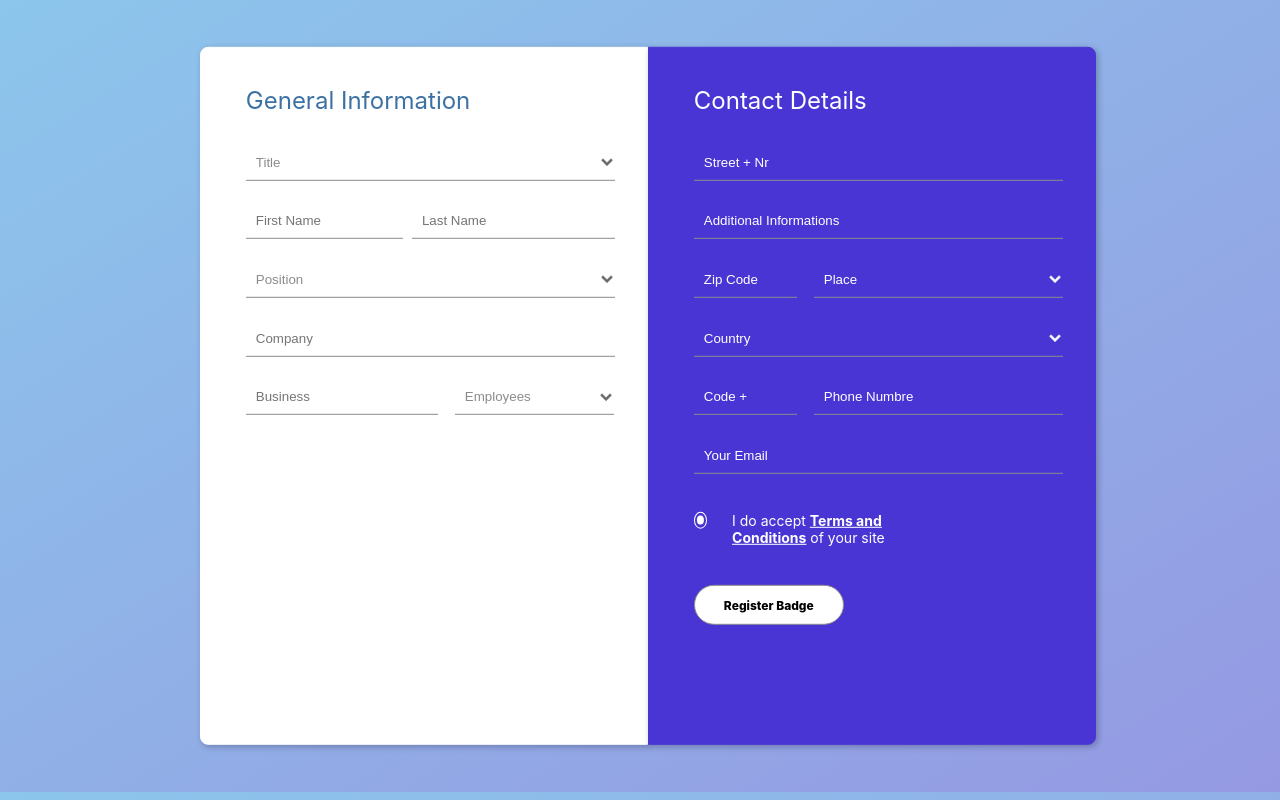
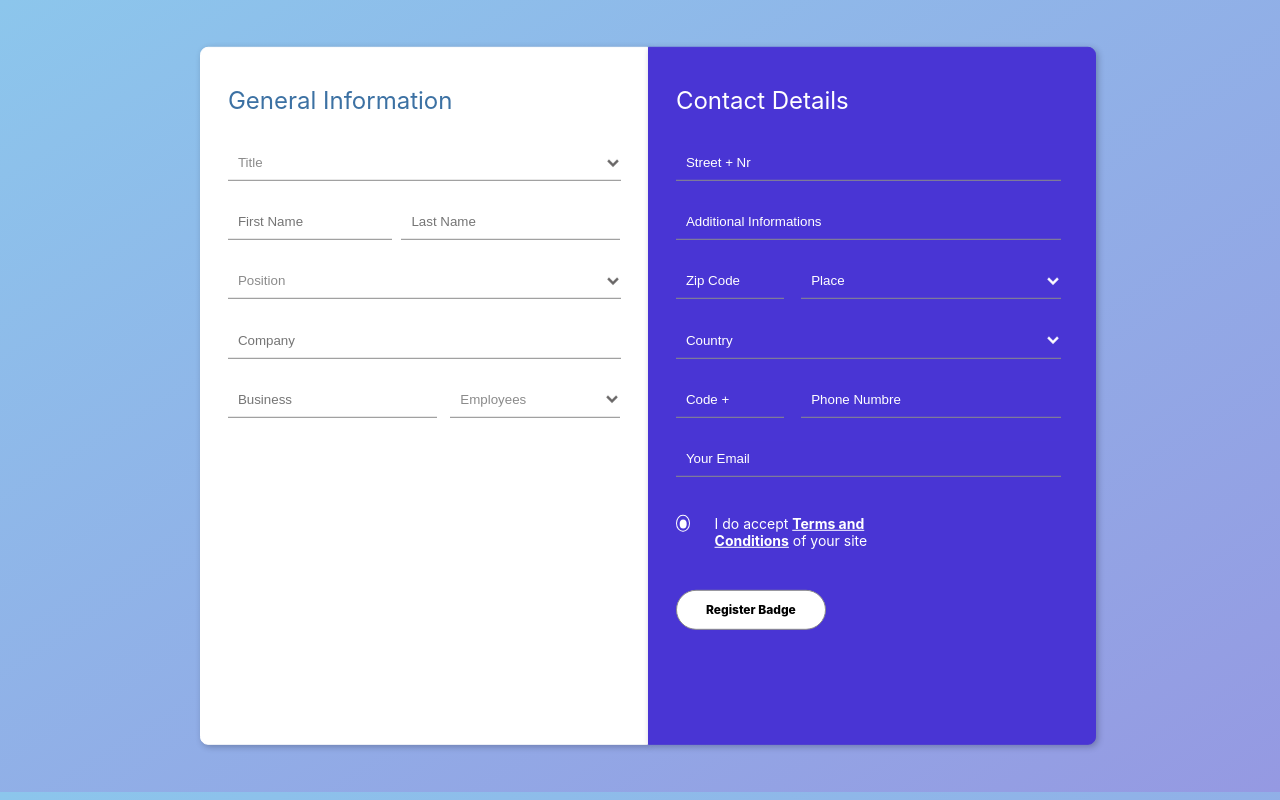
Before and after one commit to Sacre-MBIKU/formulaireHTML, a plain HTML site: page index.html in a window 1280 px wide. Drawn offline with Linux system fonts and the light colour scheme.

Commit message:
Add files via upload

```diff
--- a/css/sectionDetails.css
+++ b/css/sectionDetails.css
@@ -10,7 +10,7 @@
     display: flex;
     flex-direction: column;
     flex-wrap: wrap;
-    padding: 2% 0 0 5%;
+    padding: 2% 0 0 3%;
     box-shadow: 2px 2px 6px #18192b4b;
 
 }
--- a/css/sectioonInformation.css
+++ b/css/sectioonInformation.css
@@ -12,7 +12,7 @@
     display: flex;
     flex-direction: column;
     flex-wrap: wrap;
-    padding: 2% 0 0 5%;
+    padding: 2% 0 0 3%;
     box-shadow: 2px 2px 6px #18192b4b;
 
 }
@@ -25,7 +25,10 @@
 
 section#Information > h1,  section#Information > div{
     margin-bottom: 2.8%;
+    margin-right: -2%;
     height: 7%;
+
+
 }
 
 
@@ -35,6 +38,7 @@ section#Information > div > input, section#Information > div > select {
     border-style: none;
     border-bottom: .3px solid #8b8b8b;
     padding: 10px;
+
 }
 
 section#Information > div > select {
@@ -52,6 +56,7 @@ section#Information > div > select#Position{
     background-color: unset;
     color: #8b8b8b;
     padding: 10px;
+
 }
 
 .companyInformation{
@@ -59,7 +64,7 @@ section#Information > div > select#Position{
 }
 
 .companyInformation > input{
-    width: 100%;
+    width: 102%;
 }
 
 
@@ -87,7 +92,7 @@ section#Information > div > select#Position{
 
 
 .NameInformation > div > input#lastName{
-    width: 110%;
+    width: 113.5%;
     border-style: none;
     border-bottom: .6px solid #8b8b8b;
     margin-left: -10%;
@@ -97,7 +102,7 @@ section#Information > div > select#Position{
 
  .businessInformation > div > input {
 
-    width: 100%;
+    width: 104%;
     border-style: none;
     border-bottom: .6px solid #8b8b8b;
     padding: 10px;
@@ -121,9 +126,9 @@ section#Information > div.businessInformation >  div.inputCourtInformation >  se
     padding: 10px;
     border-style: none;
     border-bottom: .6px solid #8b8b8b;
-    width: 90% ;
+    width: 92% ;
     background-color: unset;
-    margin-left: 9.5%;
+    margin-left: 11.7%;
     color: #8b8b8b;
     border-style: none;
     border-bottom: .3px solid #8b8b8b;
```
